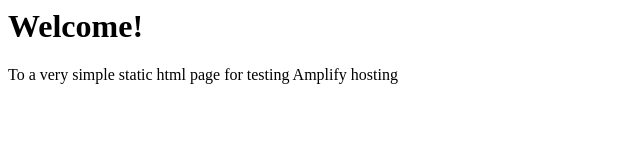
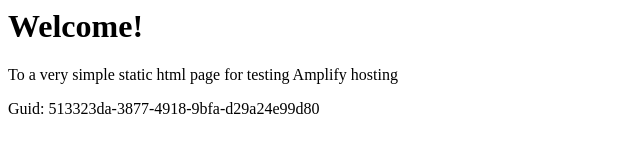
Before and after one commit to aws-aemilia-pdx/Github-PR-Commit-Integration-Test-DoNotTouch-v0-beta-us-west-2, a website: page src/index.html in a window 1280 px wide. Shown: the whole page, without its empty margins (0-640 px from the left). Drawn offline with Linux system fonts and the light colour scheme.

Commit message:
commit from integ tests

```diff
--- a/src/index.html
+++ b/src/index.html
@@ -1,3 +1,5 @@
+
+
 <html lang="en">
 
 <head>
@@ -10,6 +12,6 @@
 <body>
     <h1>Welcome!</h1>
     <p>To a very simple static html page for testing Amplify hosting</p>
-</body>
+    <p>Guid: 513323da-3877-4918-9bfa-d29a24e99d80</p></body>
 
 </html>
```
